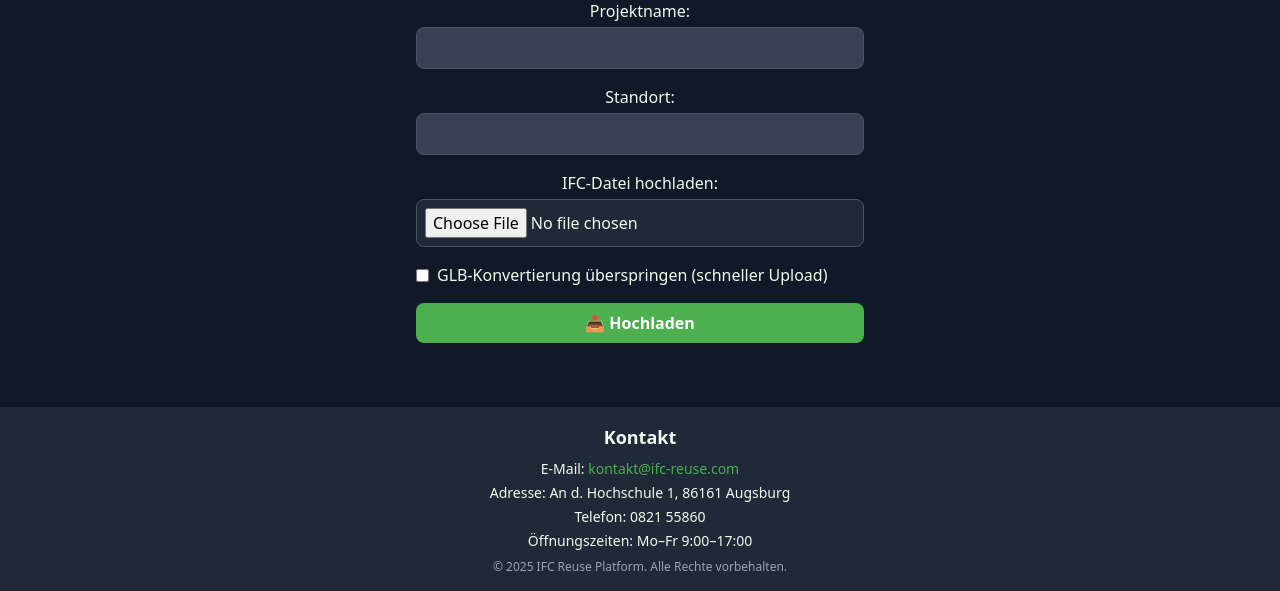
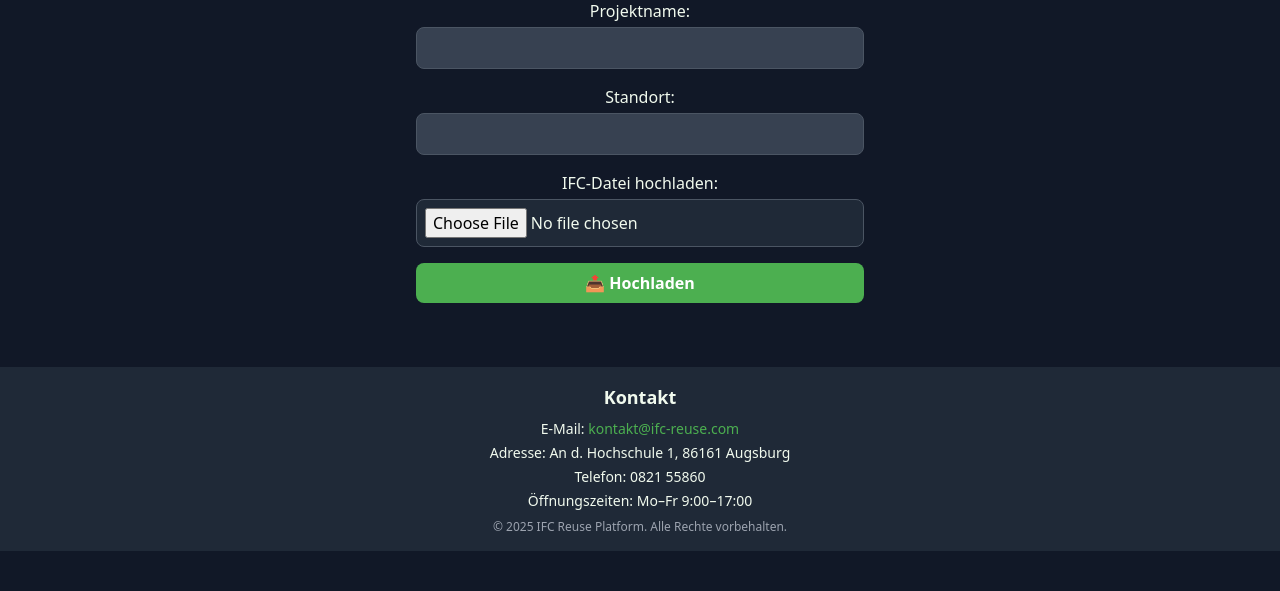
Before and after one commit to martinpazmino/Ifc_Reuse, a Django app: page /upload/ in a window 1280 px wide. Shown: the part 265-856 px from the top of the page. After the commit the page ends 816 px from the top, so only its background shows below. Run offline with Django 4.2, Linux system fonts and the light colour scheme; some libraries are stand-ins or nearby versions.

```diff
--- a/ifc_reuse/core/templates/reuse/upload.html
+++ b/ifc_reuse/core/templates/reuse/upload.html
@@ -73,10 +73,6 @@
                 <div>
                     <label for="ifc-file" class="block mb-1">IFC-Datei hochladen:</label>
                     <input type="file" id="ifc-file" name="file" accept=".ifc" class="w-full border border-gray-600 bg-gray-800 rounded-lg p-2 text-[#F1FAEE]" required>
-                </div>
-                <div class="flex items-center">
-                    <input type="checkbox" id="skip-glb" name="skip_glb" class="mr-2">
-                    <label for="skip-glb">GLB-Konvertierung überspringen (schneller Upload)</label>
                 </div>
                 <button type="submit" class="w-full bg-[#4CAF50] text-white py-2 rounded-lg font-semibold hover:bg-green-600">📤 Hochladen</button>
             </form>
```
